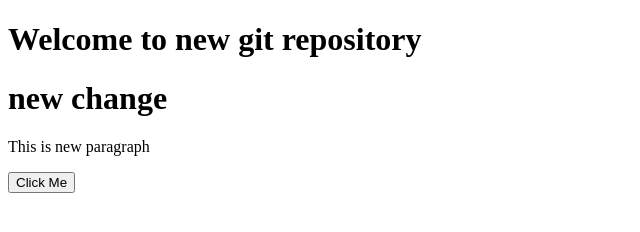
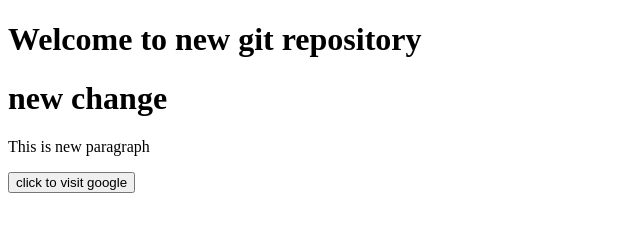
Before and after one commit to pratikjagtap4/JavaScript_Projects, a plain HTML site: page index.html in a window 1280 px wide. Shown: the whole page, without its empty margins (0-640 px from the left). Drawn offline with Linux system fonts and the light colour scheme.

Commit message:
new button

```diff
--- a/index.html
+++ b/index.html
@@ -9,6 +9,6 @@
     <h1>Welcome to new git repository</h1>
     <h1>new change</h1>
     <p>This is new paragraph</p>
-    <button class="btn">Click Me</button>
+    <button class="btn">click to visit google</button>
 </body>
 </html>
```
